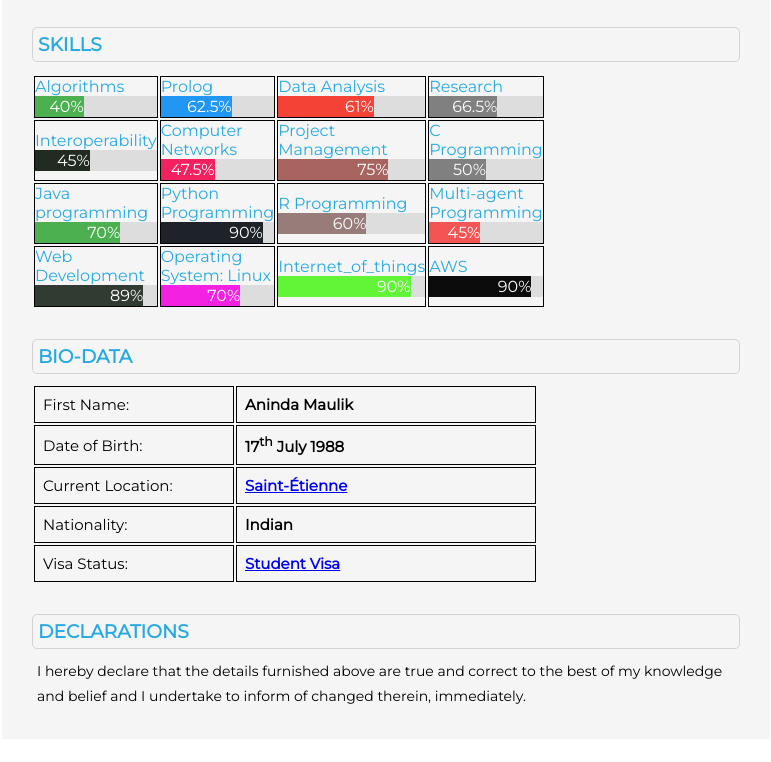
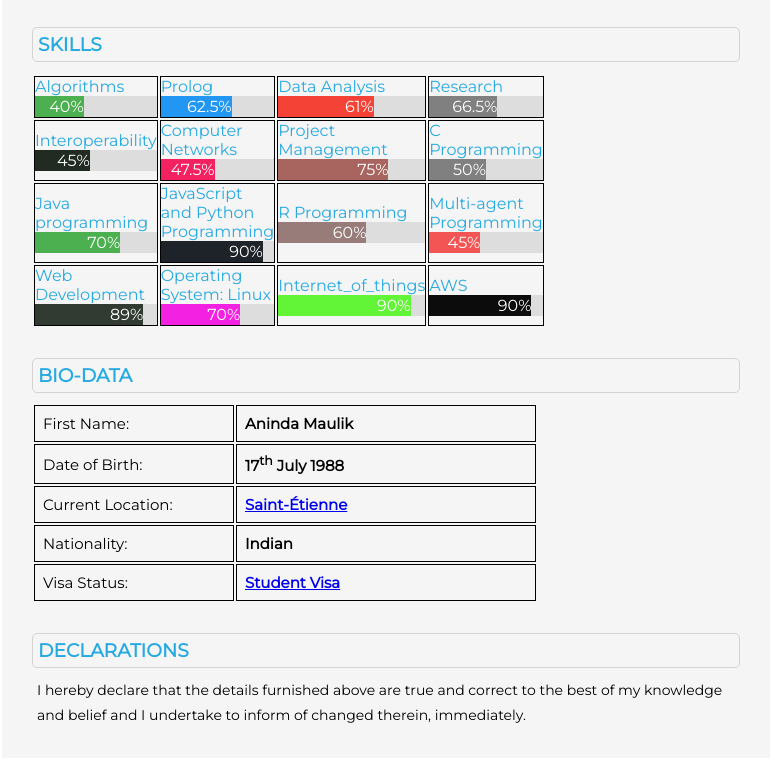
Before and after one commit to palavijit062/palavijit062.github.io, a plain HTML site: page index.html in a window 1280 px wide. Shown: the part 1669-2431 px from the top of the page, without its empty margins (254-1025 px from the left). Drawn offline with Linux system fonts and the light colour scheme.

Commit message:
Add files via upload
javaScript and Python Programming

```diff
--- a/index.html
+++ b/index.html
@@ -197,7 +197,7 @@
             <div class="container">
               <div class="skill Java">70%</div>
             </div></td>
-          <td><p>Python Programming</p>
+          <td><p>JavaScript and Python Programming</p>
             <div class="container">
               <div class="skill Python">90%</div>
             </div></td>
```
